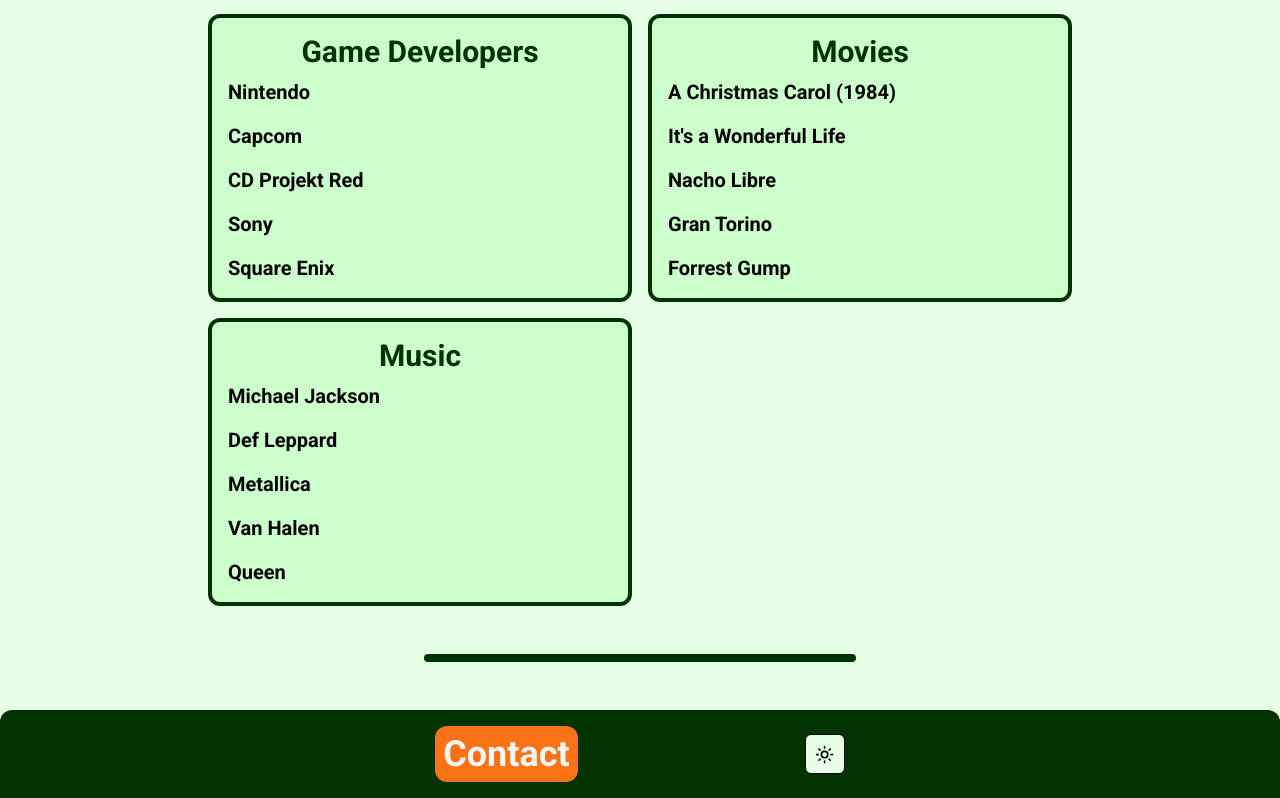
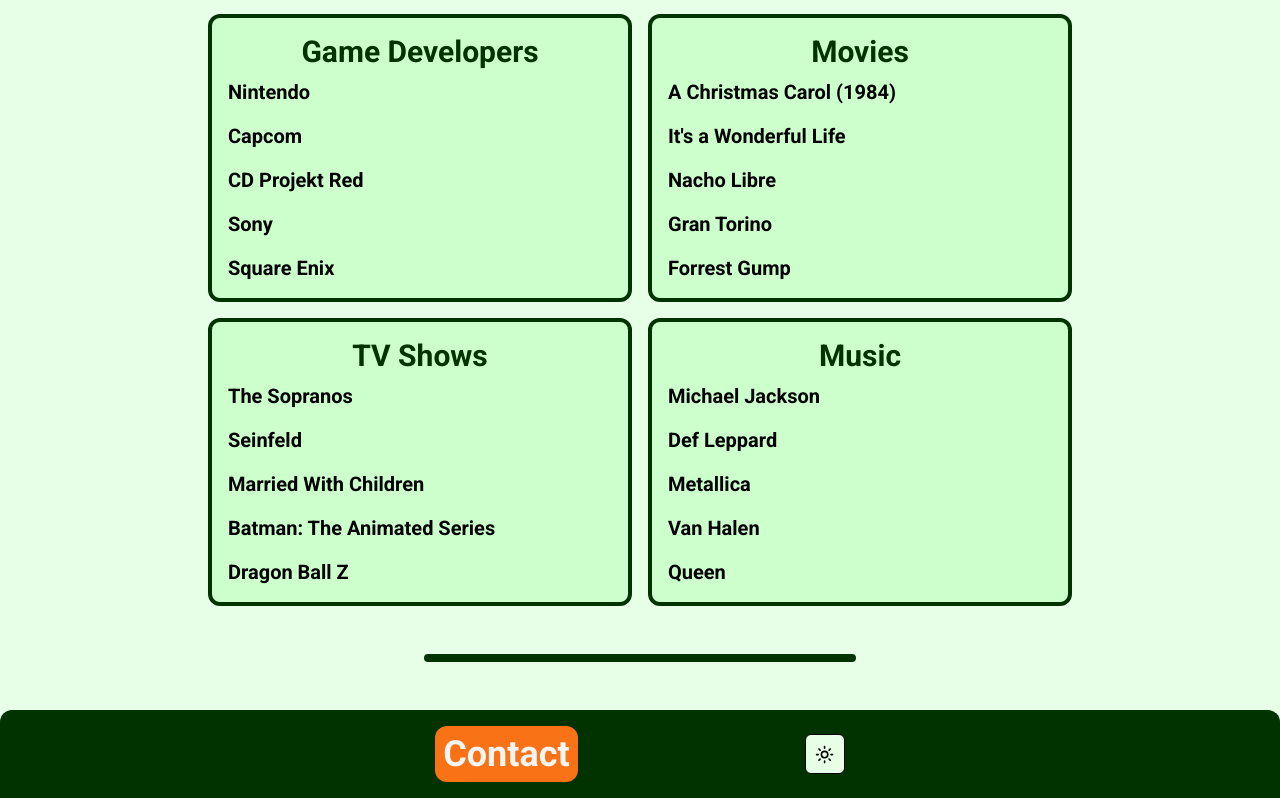
Before and after one commit to remilebeau/portfolio-site, a Next.js app: page / in a window 1280 px wide. Shown: the part 2010-2808 px from the top of the page. Built offline with nearby package versions, Linux system fonts and the light colour scheme.

Commit message:
update FavoriteCards

```diff
--- a/src/components/FavoriteCards.tsx
+++ b/src/components/FavoriteCards.tsx
@@ -12,6 +12,16 @@
         "Nacho Libre",
         "Gran Torino",
         "Forrest Gump",
+      ],
+    },
+    {
+      title: "TV Shows",
+      content: [
+        "The Sopranos",
+        "Seinfeld",
+        "Married With Children",
+        "Batman: The Animated Series",
+        "Dragon Ball Z",
       ],
     },
     {
```
